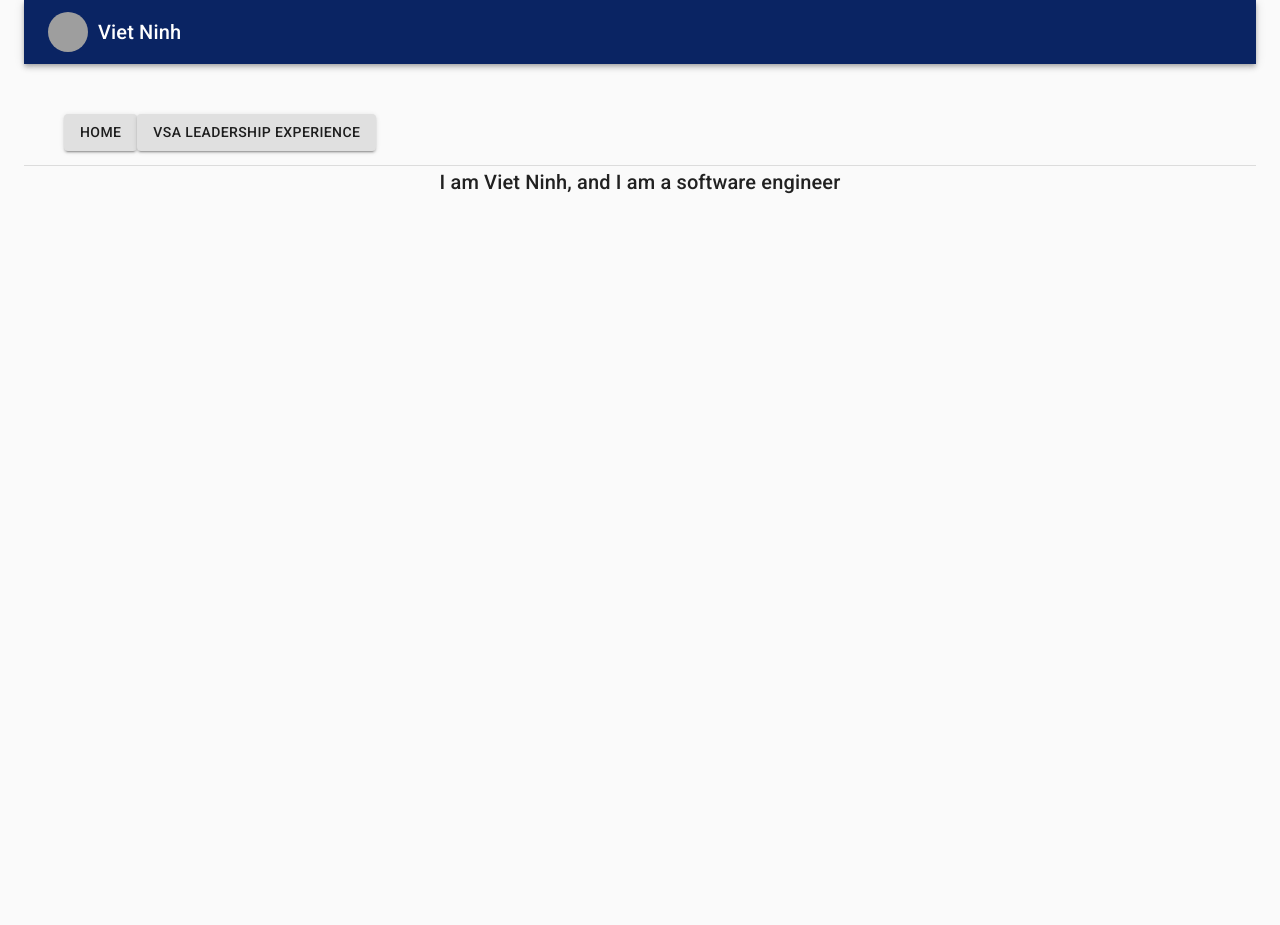
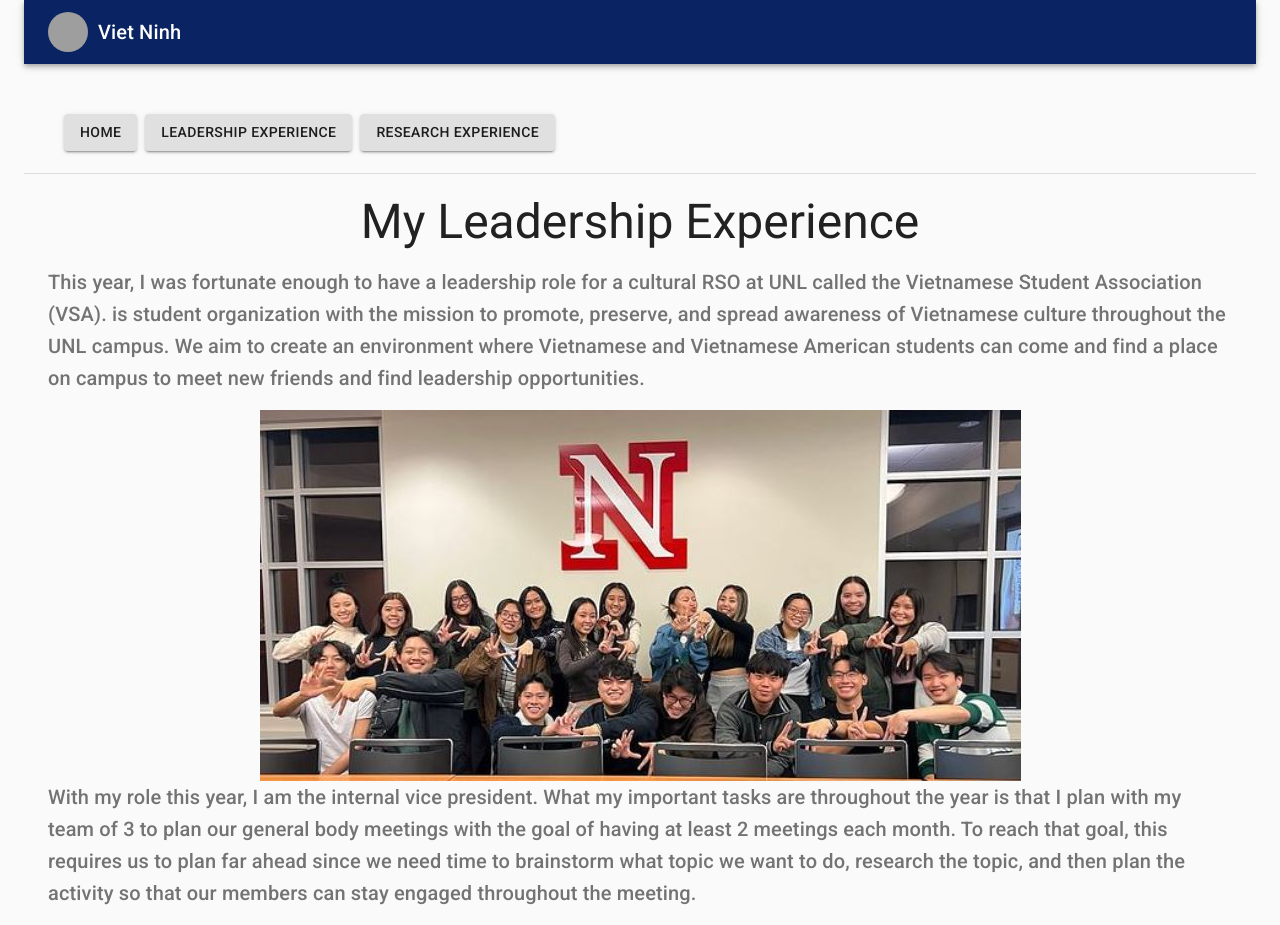
Before and after one commit to viet-ninh/Website, a React (Create React App) app: page /vsa in a window 1280 px wide. Before the commit the page ends 800 px from the top, so only its background shows below. Built offline with nearby package versions, Linux system fonts and the light colour scheme; grey boxes are pictures that could not be loaded.

Commit message:
Updating leadership experience link

```diff
--- a/src/App.jsx
+++ b/src/App.jsx
@@ -8,6 +8,7 @@ import profile from "./static/images/profile.jpg";
 
 import VSA from './VSA';
 import Home from './Home';
+import Research from './Research';
 /*
 To change the icon look at material-ui's icons
 */
@@ -32,19 +33,23 @@ const App = () => {
           <div>
             <nav>
               <ul>
-                <Button variant="contained" href='/'>
+                <Button variant="contained" href='/' style={{margin: "0px 8px 8px 0px"}}>
                   Home
                 </Button>
-                <Button variant="contained" href='/VSA'>
-                  VSA Leadership Experience
+                <Button variant="contained" href='/vsa' style={{margin: "0px 8px 8px 0px"}}>
+                  Leadership Experience
+                </Button>
+                <Button variant="contained" href='/research' style={{margin: "0px 8px 8px 0px"}}>
+                  Research Experience
                 </Button>
               </ul>
             </nav>
-
             <Divider/>
             {/* Routing */}
+            <br/>
             <Routes>
-              <Route path="/VSA" element={<VSA />} />
+              <Route path="/research" element={<Research />} />
+              <Route path="/vsa" element={<VSA />} />
               <Route path="/" element={<Home />} />
             </Routes>
           </div>
--- /dev/null
+++ b/src/Research.jsx
@@ -0,0 +1,12 @@
+import React from 'react';
+import { Typography, Grid, Container, Button } from '@material-ui/core';
+
+const VSA = () =>{
+  return (
+    <Typography variant="h6" align="center" color="textPrimary" paragraph>
+          Work in progress
+    </Typography>
+  );
+};
+
+export default VSA;
--- a/src/VSA.jsx
+++ b/src/VSA.jsx
@@ -1,11 +1,29 @@
 import React from 'react';
 import { Typography, Grid, Container, Button } from '@material-ui/core';
+import vsa_gbm from './static/vsa_images/VSA_Food_GBM.JPG';
 
 const VSA = () =>{
   return (
-    <Typography variant="h6" align="center" color="textPrimary" paragraph>
-          I am Viet Ninh, and I am a software engineer
-    </Typography>
+    <Container maxWidth="med">
+      <Typography variant="h3" align="center" color="textPrimary" gutterBottom>
+          My Leadership Experience
+        </Typography>
+      <Typography variant="h6" color="textSecondary" paragraph>
+        This year, I was fortunate enough to have a leadership role for a cultural RSO at UNL called the Vietnamese Student Association (VSA).
+        is student organization with the mission to promote, preserve, and spread awareness of Vietnamese culture throughout the UNL campus.
+        We aim to create an environment where Vietnamese and Vietnamese American students can come and find a place on campus to meet new friends
+        and find leadership opportunities.
+      </Typography>
+      <div style={{ textAlign:"center" }}>
+        <img src={vsa_gbm} align="center" alt="description"/>
+      </div>
+      <Typography variant="h6" color="textSecondary" paragraph>
+        With my role this year, I am the internal vice president. What my important tasks are throughout the year is that I plan with my team of 3
+        to plan our general body meetings with the goal of having at least 2 meetings each month. To reach that goal, this requires us to plan far ahead
+        since we need time to brainstorm what topic we want to do, research the topic, and then plan the activity so that our members can stay
+        engaged throughout the meeting.
+      </Typography>
+    </Container>
   );
 };
 
```
Also changed, not shown: src/static/vsa_images/VSA_Food_GBM.JPG (added).
